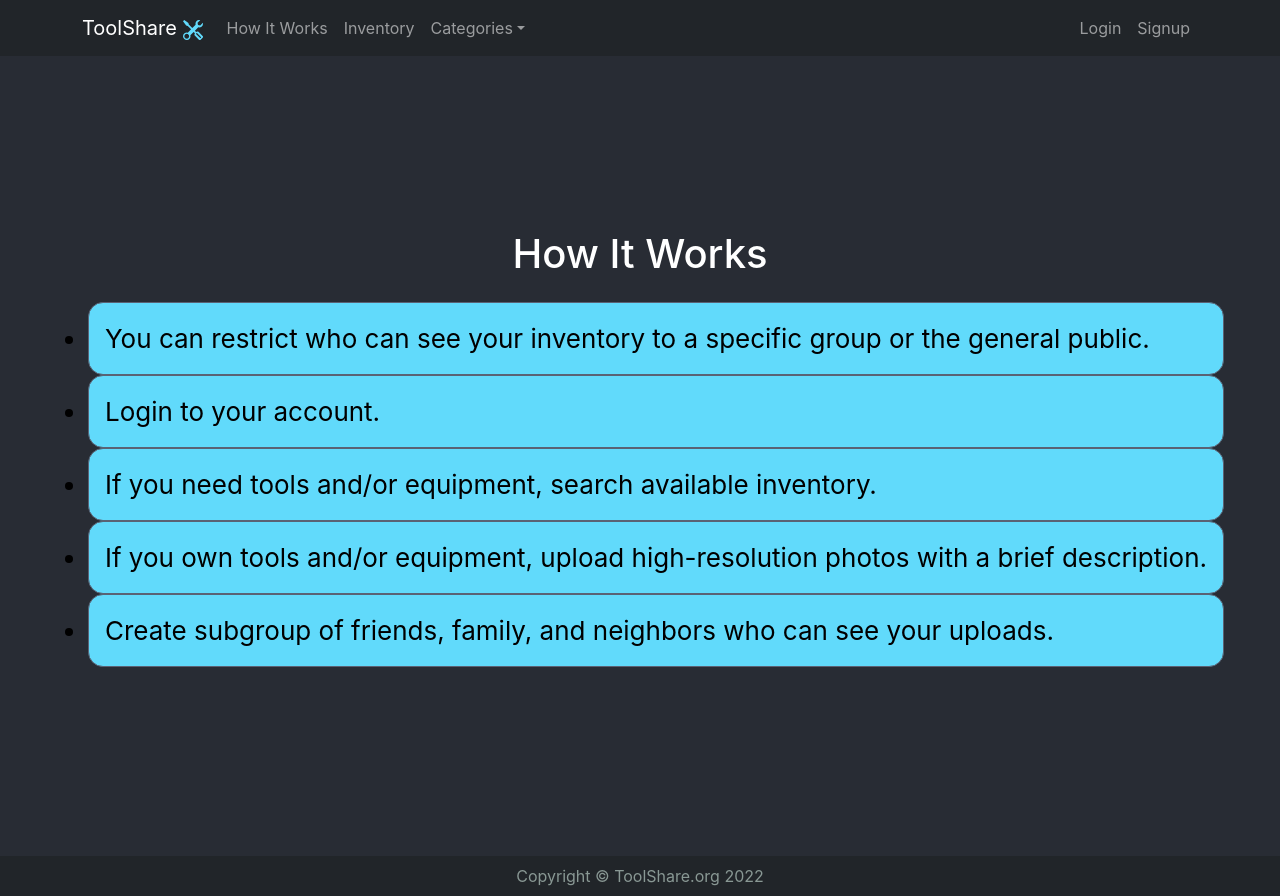
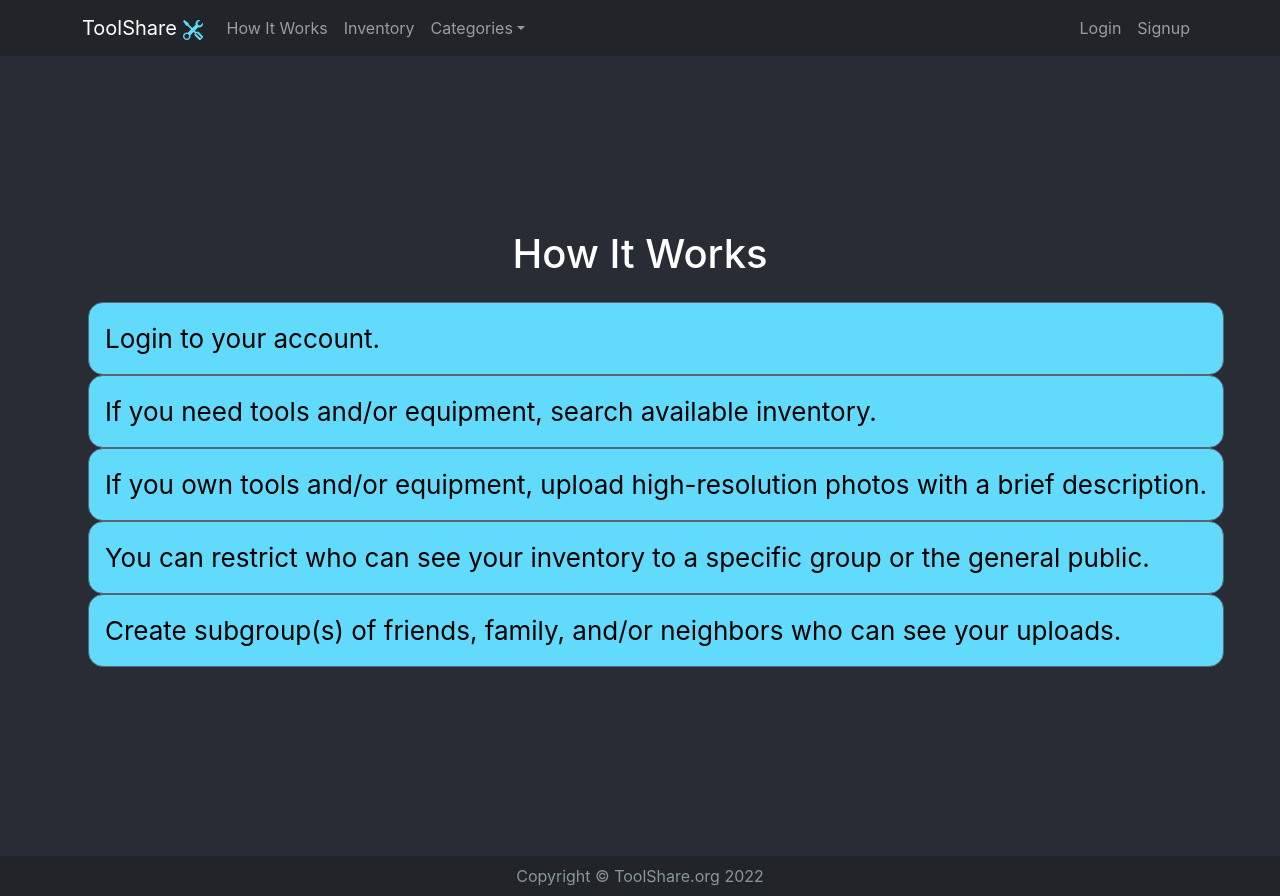
Before and after one commit to CalvinBarajas/toolshare-fe-app, a React (Create React App) app: page /howitworks in a window 1280 px wide. Built offline with nearby package versions, Linux system fonts and the light colour scheme.

Commit message:
random update, talking with Andrew

```diff
--- a/public/index.html
+++ b/public/index.html
@@ -30,7 +30,7 @@
       work correctly both with client-side routing and a non-root public URL.
       Learn how to configure a non-root public URL by running `npm run build`.
     -->
-    <title>React App</title>
+    <title>ToolShare</title>
   </head>
   <body>
     <noscript>You need to enable JavaScript to run this app.</noscript>
--- a/src/components/HowItWorks.js
+++ b/src/components/HowItWorks.js
@@ -6,7 +6,6 @@ function HowItWorks() {
     <>
       <h1 className="mb-4">How It Works</h1>
       <ul>
-        <li className="listItem">You can restrict who can see your inventory to a specific group or the general public.</li>
         <li className="listItem">Login to your account.</li>
         <li className="listItem">
           If you need tools and/or equipment, search available inventory.
@@ -15,8 +14,9 @@ function HowItWorks() {
           If you own tools and/or equipment, upload high-resolution photos with
           a brief description.
         </li>
+        <li className="listItem">You can restrict who can see your inventory to a specific group or the general public.</li>
         <li className="listItem">
-          Create subgroup of friends, family, and neighbors who can see your
+          Create subgroup(s) of friends, family, and/or neighbors who can see your
           uploads.
         </li>
       </ul>
--- a/src/components/Inventory.js
+++ b/src/components/Inventory.js
@@ -4,7 +4,7 @@
 // component
 const Inventory = () => {
   return (<>
-  <h1>Inventory Page...</h1>
+  <h1>Inventory Page....</h1>
   </>);
 }
 
--- a/src/components/Navbar.js
+++ b/src/components/Navbar.js
@@ -3,20 +3,21 @@ import Nav from "react-bootstrap/Nav";
 import Container from "react-bootstrap/Container";
 import NavDropdown from "react-bootstrap/NavDropdown";
 import { Tools } from "react-bootstrap-icons";
+import { Link } from "react-router-dom";
 
 const NavigationBar = () => {
   return (
     <>
       <Navbar collapseOnSelect expand="lg" bg="dark" variant="dark">
         <Container>
-          <Navbar.Brand href="/">
+          <Navbar.Brand as={Link} to="/">
             ToolShare <Tools className="logoNavbar" />
           </Navbar.Brand>
           <Navbar.Toggle aria-controls="responsive-navbar-nav" />
           <Navbar.Collapse id="responsive-navbar-nav">
             <Nav className="me-auto">
-              <Nav.Link href="/howitworks">How It Works</Nav.Link>
-              <Nav.Link href="#pricing">Inventory</Nav.Link>
+              <Nav.Link as={Link} to="/howitworks">How It Works</Nav.Link>
+              <Nav.Link as={Link} to="/inventory">Inventory</Nav.Link>
               <NavDropdown title="Categories" id="collasible-nav-dropdown">
                 <NavDropdown.Item href="#action/3.1">
                   Woodworking
--- a/src/index.css
+++ b/src/index.css
@@ -52,4 +52,5 @@ code {
   padding: 1rem;
   background-color: #61dafb;
   color: black;
+  list-style: none;
 }
```
